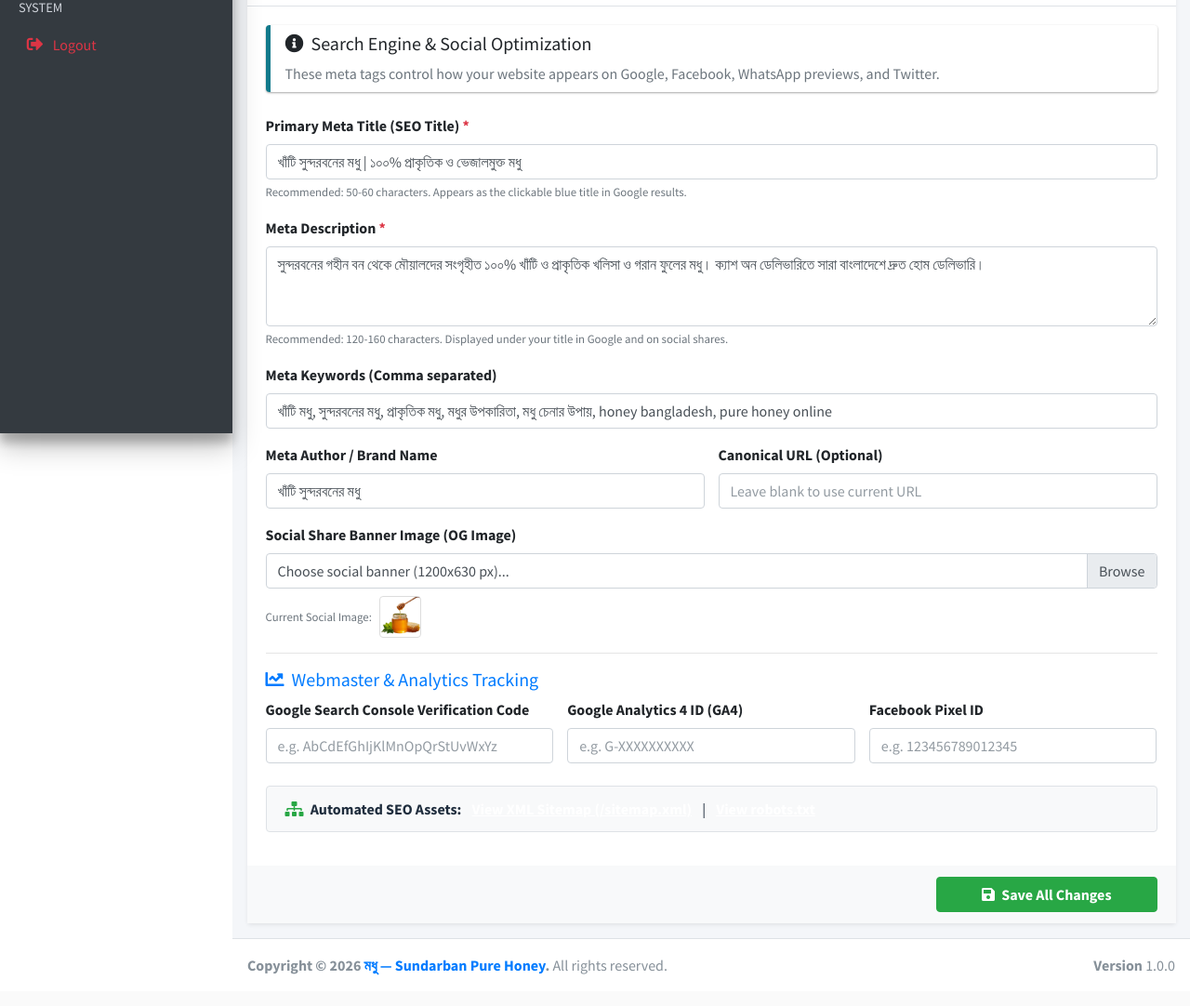
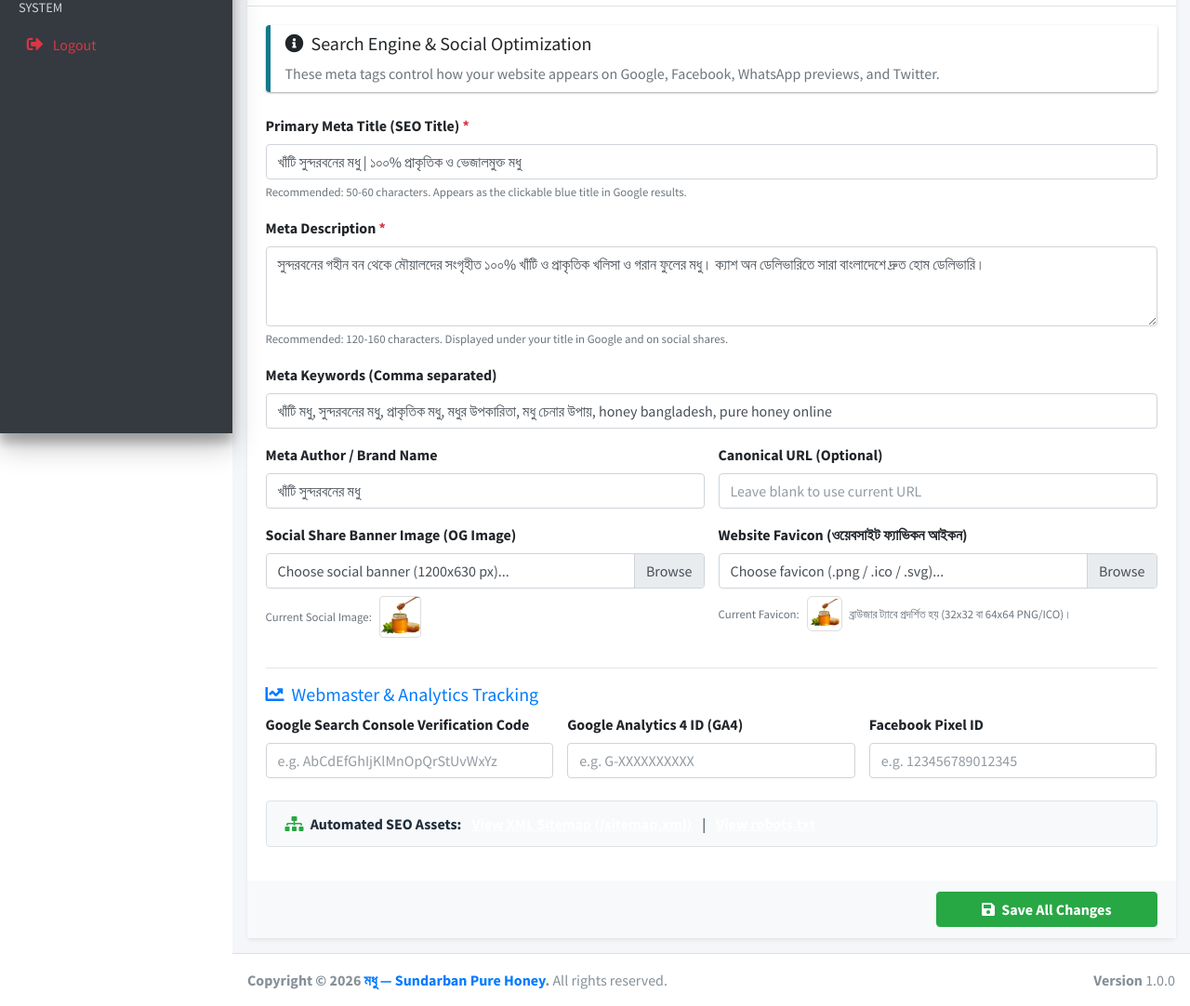
Before and after one commit to bdnahid55/single-product-landing-website, a Laravel app: page /admin/settings in a window 1280 px wide. Shown: the part 334-1416 px from the top of the page at 93% size. Before the commit the page ends 1383 px from the top, so only its background shows below. Run offline with Laravel 12, Linux system fonts and the light colour scheme; a user stored in the database is signed in; data comes from the database, SQL or seed files in the repository; some libraries are stand-ins or nearby versions.

Commit message:
version 1, revision 6

```diff
--- a/app/Http/Controllers/Admin/SettingController.php
+++ b/app/Http/Controllers/Admin/SettingController.php
@@ -24,6 +24,7 @@ class SettingController extends Controller
     {
         // Handle Image Uploads
         $fileInputs = [
+            'site_favicon_file'        => 'site_favicon',
             'og_image_file'            => 'og_image',
             'hero_bg_image_file'       => 'hero_bg_image',
             'hero_product_image_file'  => 'hero_product_image',
@@ -38,6 +39,11 @@ class SettingController extends Controller
             if ($request->hasFile($fileKey)) {
                 $path = $request->file($fileKey)->store('uploads', 'public');
                 Setting::set($settingKey, 'storage/' . $path, 'content');
+
+                if ($fileKey === 'site_favicon_file') {
+                    @copy(storage_path('app/public/' . $path), public_path('favicon.ico'));
+                    @copy(storage_path('app/public/' . $path), public_path('assets/images/favicon.png'));
+                }
             }
         }
 
--- a/resources/views/admin/auth/login.blade.php
+++ b/resources/views/admin/auth/login.blade.php
@@ -4,6 +4,9 @@
   <meta charset="utf-8">
   <meta name="viewport" content="width=device-width, initial-scale=1">
   <title>Admin Login | মধু Admin</title>
+
+  <!-- Favicon -->
+  @include('partials.favicon')
 
   <!-- Google Font: Source Sans Pro -->
   <link rel="stylesheet" href="https://fonts.googleapis.com/css?family=Source+Sans+Pro:300,400,400i,700&display=fallback">
--- a/resources/views/admin/orders/invoice.blade.php
+++ b/resources/views/admin/orders/invoice.blade.php
@@ -4,6 +4,9 @@
   <meta charset="utf-8">
   <meta name="viewport" content="width=device-width, initial-scale=1">
   <title>Invoice #{{ $order->order_number }} | মধু Admin</title>
+
+  <!-- Favicon -->
+  @include('partials.favicon')
 
   <!-- Google Font: Source Sans Pro -->
   <link rel="stylesheet" href="https://fonts.googleapis.com/css?family=Source+Sans+Pro:300,400,400i,700&display=fallback">
--- a/resources/views/admin/settings/index.blade.php
+++ b/resources/views/admin/settings/index.blade.php
@@ -123,6 +123,8 @@
                 </div>
               </div>
 
+              <div class="row">
+                <div class="col-md-6">
                   <div class="form-group">
                     <label for="og_image_file">Social Share Banner Image (OG Image)</label>
                     <div class="custom-file">
@@ -135,6 +137,26 @@
                         $curOg = !empty($settings['og_image']) ? (str_starts_with($settings['og_image'], 'http') ? $settings['og_image'] : asset($settings['og_image'])) : asset('assets/images/hero-honey-jar.png');
                       @endphp
                       <img src="{{ $curOg }}" alt="Current OG" style="height: 45px; border: 1px solid #ddd; border-radius: 4px;">
+                    </div>
+                  </div>
+                </div>
+
+                <div class="col-md-6">
+                  <div class="form-group">
+                    <label for="site_favicon_file">Website Favicon (ওয়েবসাইট ফ্যাভিকন আইকন)</label>
+                    <div class="custom-file">
+                      <input type="file" name="site_favicon_file" class="custom-file-input" id="site_favicon_file" accept=".ico,.png,.svg,.jpg,.webp">
+                      <label class="custom-file-label" for="site_favicon_file">Choose favicon (.png / .ico / .svg)...</label>
+                    </div>
+                    <div class="mt-2 d-flex align-items-center">
+                      <span class="text-muted small mr-2">Current Favicon:</span>
+                      @php
+                        $curFavicon = !empty($settings['site_favicon']) ? (str_starts_with($settings['site_favicon'], 'http') ? $settings['site_favicon'] : asset($settings['site_favicon'])) : asset('assets/images/favicon.png');
+                      @endphp
+                      <img src="{{ $curFavicon }}" alt="Current Favicon" style="height: 38px; width: 38px; object-fit: contain; border: 1px solid #ddd; border-radius: 6px; padding: 2px; background: #ffffff;">
+                      <small class="text-muted ml-2">ব্রাউজার ট্যাবে প্রদর্শিত হয় (32x32 বা 64x64 PNG/ICO)।</small>
+                    </div>
+                  </div>
                 </div>
               </div>
 
--- a/resources/views/layouts/admin.blade.php
+++ b/resources/views/layouts/admin.blade.php
@@ -6,6 +6,9 @@
   <meta name="viewport" content="width=device-width, initial-scale=1">
   <meta name="csrf-token" content="{{ csrf_token() }}">
   <title>@yield('title', 'Admin Dashboard') | মধু Admin</title>
+
+  <!-- Favicon -->
+  @include('partials.favicon')
 
   <!-- Google Font: Source Sans Pro -->
   <link rel="stylesheet" href="https://fonts.googleapis.com/css?family=Source+Sans+Pro:300,400,400i,700&display=fallback">
--- a/resources/views/layouts/app.blade.php
+++ b/resources/views/layouts/app.blade.php
@@ -13,6 +13,9 @@
   <meta name="author" content="{{ $settings['meta_author'] ?? 'খাঁটি সুন্দরবনের মধু' }}">
   <meta name="robots" content="index, follow, max-image-preview:large, max-snippet:-1, max-video-preview:-1">
   <link rel="canonical" href="@yield('canonical_url', !empty($settings['canonical_url']) ? $settings['canonical_url'] : url()->current())">
+
+  <!-- Website Favicon -->
+  @include('partials.favicon')
 
   @php
     $ogImage = !empty($settings['og_image'])
--- /dev/null
+++ b/resources/views/partials/favicon.blade.php
@@ -0,0 +1,17 @@
+@php
+  $siteFavVal = !empty($settings['site_favicon'])
+    ? $settings['site_favicon']
+    : (\Illuminate\Support\Facades\Schema::hasTable('settings') ? \App\Models\Setting::get('site_favicon') : null);
+  $customFavicon = !empty($siteFavVal)
+    ? (str_starts_with($siteFavVal, 'http') ? $siteFavVal : asset($siteFavVal))
+    : null;
+  $favUrl = $customFavicon ?? asset('assets/images/favicon.png');
+  $favVer = $customFavicon ? substr(md5($customFavicon), 0, 8) : '1';
+@endphp
+<link rel="icon" type="image/png" sizes="32x32" href="{{ $favUrl }}?v={{ $favVer }}">
+<link rel="icon" type="image/png" sizes="16x16" href="{{ $favUrl }}?v={{ $favVer }}">
+<link rel="shortcut icon" href="{{ $favUrl }}?v={{ $favVer }}">
+<link rel="apple-touch-icon" href="{{ $favUrl }}?v={{ $favVer }}">
+@if(!$customFavicon)
+  <link rel="icon" type="image/svg+xml" href="{{ asset('assets/images/favicon.svg') }}">
+@endif
```
Also changed, not shown: tests/Feature/OrderAndAdminTest.php (+2 -0 lines), public/assets/images/favicon-16.png (added), public/assets/images/favicon-32.png (added), public/assets/images/favicon.png (added), public/assets/images/favicon.svg (added), public/favicon.ico. Lines whose indentation alone changed are shown as unchanged.
